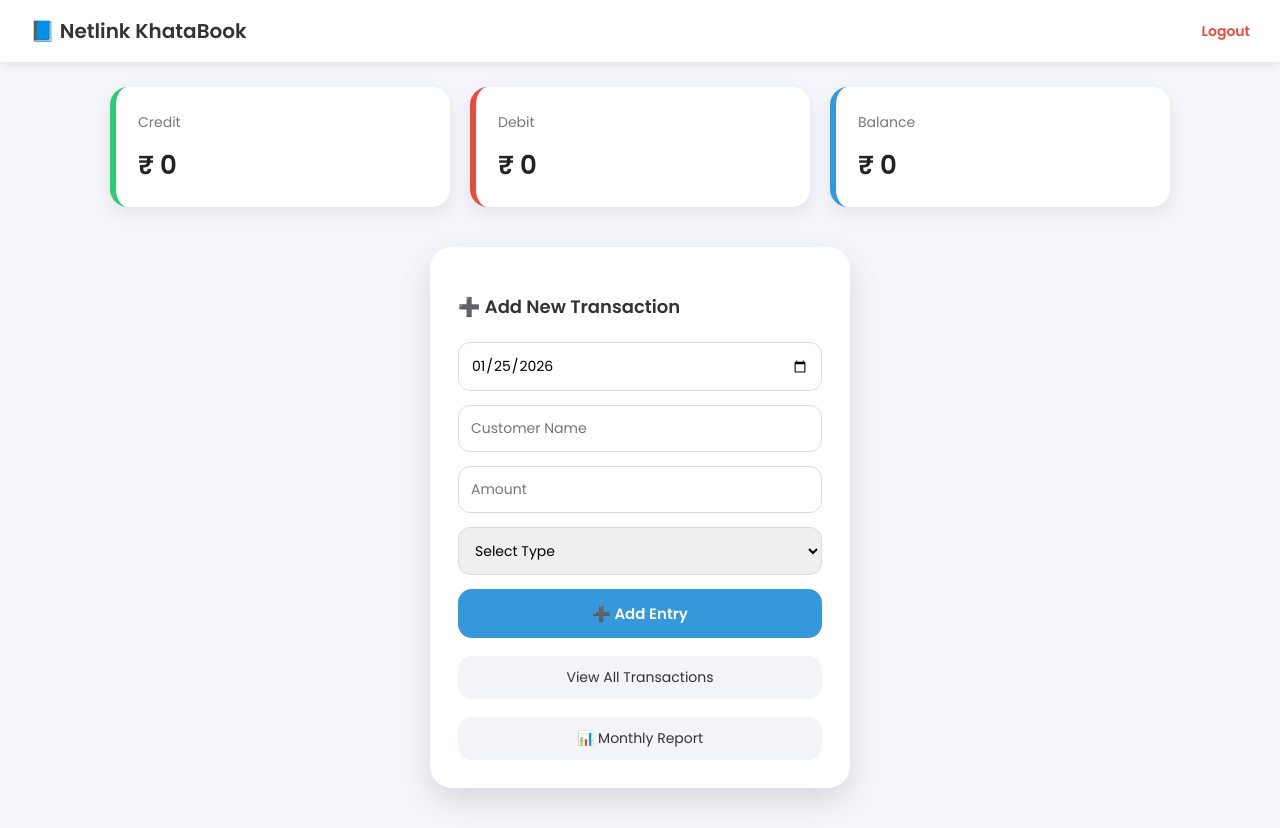
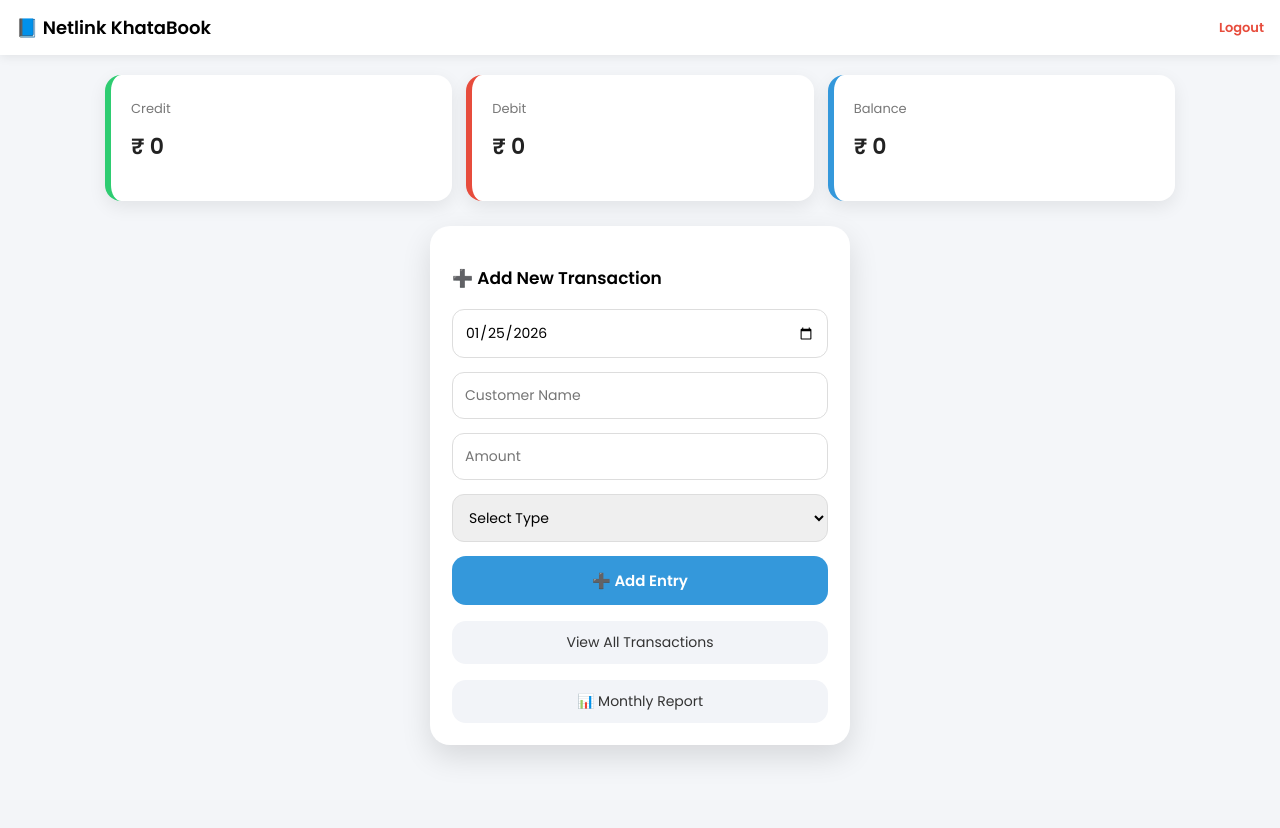
Before and after one commit to swatiJadav/Netlink_khatabook, a Flask app: page /dashboard in a window 1280 px wide. After the commit the page ends 759 px from the top, so only its background shows below. Run offline with Flask 3, Linux system fonts and the light colour scheme; the visitor is signed in with stand-in values (Sample User, id 1); data that the repository does not hold is empty.

Commit message:
Update style.css

```diff
--- a/static/style.css
+++ b/static/style.css
@@ -6,14 +6,16 @@
 
 body {
     margin: 0;
-    background: #f4f6fb;
-    color: #333;
+    padding: 0;
+    width: 100%;
+    min-height: 100vh;
+    background: #f4f6f9;
 }
 
 /* ================= HEADER ================= */
 .header {
     background: #ffffff;
-    padding: 16px 30px;
+    padding: 14px 16px;              /* 🔹 mobile padding */
     display: flex;
     justify-content: space-between;
     align-items: center;
@@ -24,7 +26,7 @@
 }
 
 .logo {
-    font-size: 20px;
+    font-size: 18px;                 /* 🔹 mobile size */
     font-weight: 600;
 }
 
@@ -32,73 +34,67 @@
     text-decoration: none;
     color: #e74c3c;
     font-weight: 600;
-    font-size: 14px;
+    font-size: 13px;
 }
 
 /* ================= SUMMARY CARDS ================= */
 .summary {
+    width: 100%;                     /* ✅ FULL WIDTH */
     max-width: 1100px;
-    margin: 25px auto 0;
+    margin: 20px auto 0;
     display: grid;
     grid-template-columns: repeat(3, 1fr);
-    gap: 20px;
-    padding: 0 20px;
+    gap: 14px;                       /* 🔹 mobile gap */
+    padding: 0 15px;
 }
 
 /* ================= PROFESSIONAL SUMMARY CARDS ================= */
 .card {
     background: #ffffff;
-    padding: 22px;
-    border-radius: 18px;
+    padding: 20px;
+    border-radius: 16px;
     box-shadow: 0 6px 18px rgba(0,0,0,0.08);
     border-left: 6px solid;
 }
 
 .card span {
-    font-size: 14px;
+    font-size: 13px;
     color: #777;
 }
 
 .card h2 {
-    margin: 12px 0 0;
-    font-size: 26px;
+    margin-top: 10px;
+    font-size: 22px;                 /* 🔹 mobile font */
     font-weight: 600;
     color: #222;
 }
 
 /* LEFT COLOR STRIP */
-.card.credit {
-    border-color: #2ecc71;
-}
-
-.card.debit {
-    border-color: #e74c3c;
-}
-
-.card.balance {
-    border-color: #3498db;
-}
+.card.credit { border-color: #2ecc71; }
+.card.debit  { border-color: #e74c3c; }
+.card.balance{ border-color: #3498db; }
 
 /* ================= CENTER MAIN AREA ================= */
 .main-center {
     display: flex;
     justify-content: center;
-    margin: 40px 0;
-    padding: 0 20px;
+    margin: 25px 0;
+    padding: 0 15px;
 }
 
 /* ================= FORM CARD ================= */
 .form-card {
-    width: 420px;
+    width: 100%;                     /* ✅ MOBILE FULL WIDTH */
+    max-width: 420px;
     background: #ffffff;
-    padding: 28px;
-    border-radius: 22px;
+    padding: 22px;
+    border-radius: 20px;
     box-shadow: 0 12px 30px rgba(0,0,0,0.12);
 }
 
 .form-card h3 {
-    margin-bottom: 22px;
-    font-size: 18px;
+    margin-bottom: 18px;
+    font-size: 17px;
     font-weight: 600;
 }
 
@@ -110,14 +106,13 @@
     border-radius: 12px;
     border: 1px solid #ddd;
     font-size: 14px;
-    outline: none;
 }
 
 input:focus, select:focus {
     border-color: #3498db;
 }
 
-/* ADD BUTTON */
+/* BUTTONS */
 button {
     width: 100%;
     padding: 13px;
@@ -128,17 +123,12 @@
     font-size: 15px;
     font-weight: 600;
     cursor: pointer;
-    transition: 0.2s;
 }
 
-button:hover {
-    background: #2c80b4;
-}
-
-/* VIEW TRANSACTIONS BUTTON */
+/* VIEW BUTTON */
 .view-btn {
     display: block;
-    margin-top: 18px;
+    margin-top: 16px;
     text-align: center;
     padding: 11px;
     background: #f2f4f8;
@@ -146,16 +136,20 @@
     text-decoration: none;
     color: #333;
     font-size: 14px;
-    font-weight: 500;
 }
 
-/* ================= RESPONSIVE ================= */
+/* ================= MOBILE RESPONSIVE ================= */
 @media (max-width: 768px) {
+
     .summary {
-        grid-template-columns: 1fr;
+        grid-template-columns: 1fr;  /* 📱 vertical cards */
     }
 
-    .form-card {
-        width: 100%;
+    .card h2 {
+        font-size: 20px;
+    }
+
+    .header {
+        padding: 12px 14px;
     }
 }
```
